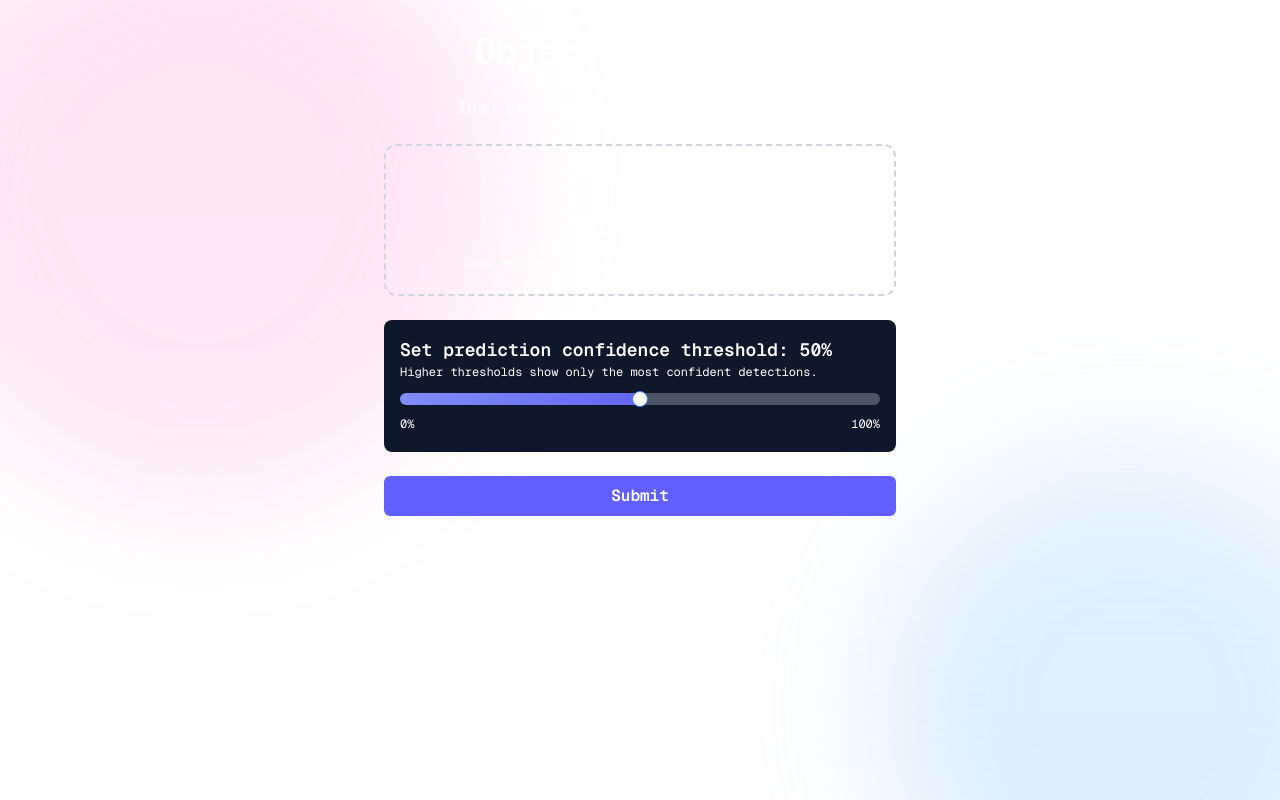
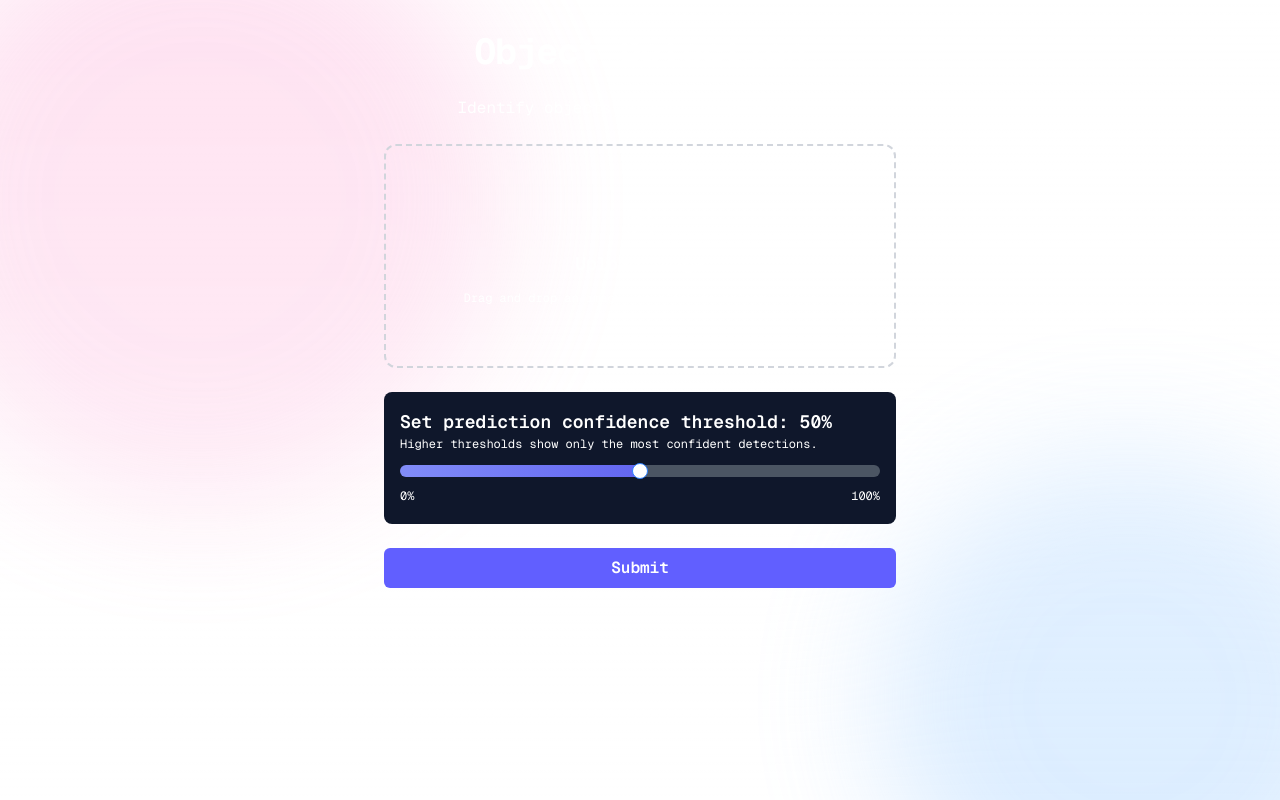
Before and after one commit to declanleeler/object-detector-nextjs, a Next.js app: page / in a window 1280 px wide. Built offline with nearby package versions, Linux system fonts and the light colour scheme.

Commit message:
Add remove uploaded image

```diff
--- a/src/app/page.tsx
+++ b/src/app/page.tsx
@@ -10,21 +10,25 @@ import React, { useState } from "react";
 
 const Home: React.FC = () => {
   const [threshold, setThreshold] = useState<number>(0.5);
-  const [imageFile, setImageFile] = useState<File | null>(null);
+  const [uploadedImage, setUploadedImage] = useState<File | null>(null);
   const [resultImage, setResultImage] = useState<string | null>(null);
 
   const handleImageDrop = (files: File[]): void => {
     const file = files[0]; // there will only be 1 file
     if (!file) return;
-    setImageFile(file);
+    setUploadedImage(file);
     console.log("helloooooo");
-    console.log(imageFile);
+    console.log(uploadedImage);
+  };
+
+  const handleRemoveImage = () => {
+    setUploadedImage(null);
   };
 
   const handleSubmit = async (): Promise<void> => {
     try {
-      if (!_.isNil(imageFile)) {
-        const base64Image = await analyzeImage(imageFile, threshold);
+      if (!_.isNil(uploadedImage)) {
+        const base64Image = await analyzeImage(uploadedImage, threshold);
         setResultImage(base64Image);
       }
 
@@ -38,7 +42,11 @@ const Home: React.FC = () => {
     <div className="flex flex-col min-h-screen p-8 gap-6 items-center">
       <h1 className="heading1">Object Detection</h1>
       <p className="body1">Identify objects in your image with AI</p>
-      <ImageDropzone onDropAccepted={handleImageDrop} />
+      <ImageDropzone
+        onDropAccepted={handleImageDrop}
+        uploadedImage={uploadedImage}
+        onRemoveImage={handleRemoveImage}
+      />
       <ProbabilitySlider value={threshold} onChange={setThreshold} />
       <SubmitButton onSubmit={handleSubmit} />
       <ResultImage resultImage={resultImage} />
--- a/src/components/ImageDropzone.tsx
+++ b/src/components/ImageDropzone.tsx
@@ -1,14 +1,20 @@
 "use client";
 
-import { ImagePlus } from "lucide-react";
+import { ImagePlus, X } from "lucide-react";
 import React, { useCallback } from "react";
 import { useDropzone } from "react-dropzone";
 
 type ImageDropzoneProps = {
   onDropAccepted: (files: File[]) => void;
+  uploadedImage?: File | null;
+  onRemoveImage?: () => void;
 };
 
-const ImageDropzone: React.FC<ImageDropzoneProps> = ({ onDropAccepted }) => {
+const ImageDropzone: React.FC<ImageDropzoneProps> = ({
+  onDropAccepted,
+  uploadedImage = null,
+  onRemoveImage,
+}) => {
   const onDrop = useCallback(
     (acceptedFiles: File[]) => {
       onDropAccepted(acceptedFiles);
@@ -26,7 +32,7 @@ const ImageDropzone: React.FC<ImageDropzoneProps> = ({ onDropAccepted }) => {
   return (
     <div
       {...getRootProps()}
-      className={`border-2 border-dashed w-full max-w-lg rounded-xl p-6 text-center cursor-pointer transition-colors duration-200
+      className={`border-2 border-dashed w-full max-w-lg h-56 rounded-xl p-6 text-center cursor-pointer transition-colors duration-200 flex flex-col items-center justify-center
         ${
           isDragReject
             ? "border-red-400 bg-red-50"
@@ -36,7 +42,32 @@ const ImageDropzone: React.FC<ImageDropzoneProps> = ({ onDropAccepted }) => {
         }`}
     >
       <input {...getInputProps()} />
-      {isDragReject ? (
+      {uploadedImage ? (
+        <div className="relative w-full h-full flex flex-col items-center justify-center">
+          <img
+            src={URL.createObjectURL(uploadedImage)}
+            alt="Uploaded preview"
+            className="max-h-full max-w-full rounded-lg object-contain"
+          />
+          {onRemoveImage && (
+            <button
+              type="button"
+              onClick={(e) => {
+                e.stopPropagation(); // Prevent triggering dropzone click
+                onRemoveImage();
+              }}
+              className="absolute top-2 right-2 bg-white bg-opacity-70 rounded-full p-1 hover:bg-opacity-100 transition"
+              aria-label="Remove image"
+            >
+              <X
+                className="w-5 h-5 text-gray-700 cursor-pointer hover:text-red-600 transition-colors"
+                strokeWidth={3}
+                cursor-pointer
+              />
+            </button>
+          )}
+        </div>
+      ) : isDragReject ? (
         <p className="text-red-500">Only image files are accepted.</p>
       ) : isDragActive ? (
         <p className="text-blue-500">Drop your image here...</p>
```
